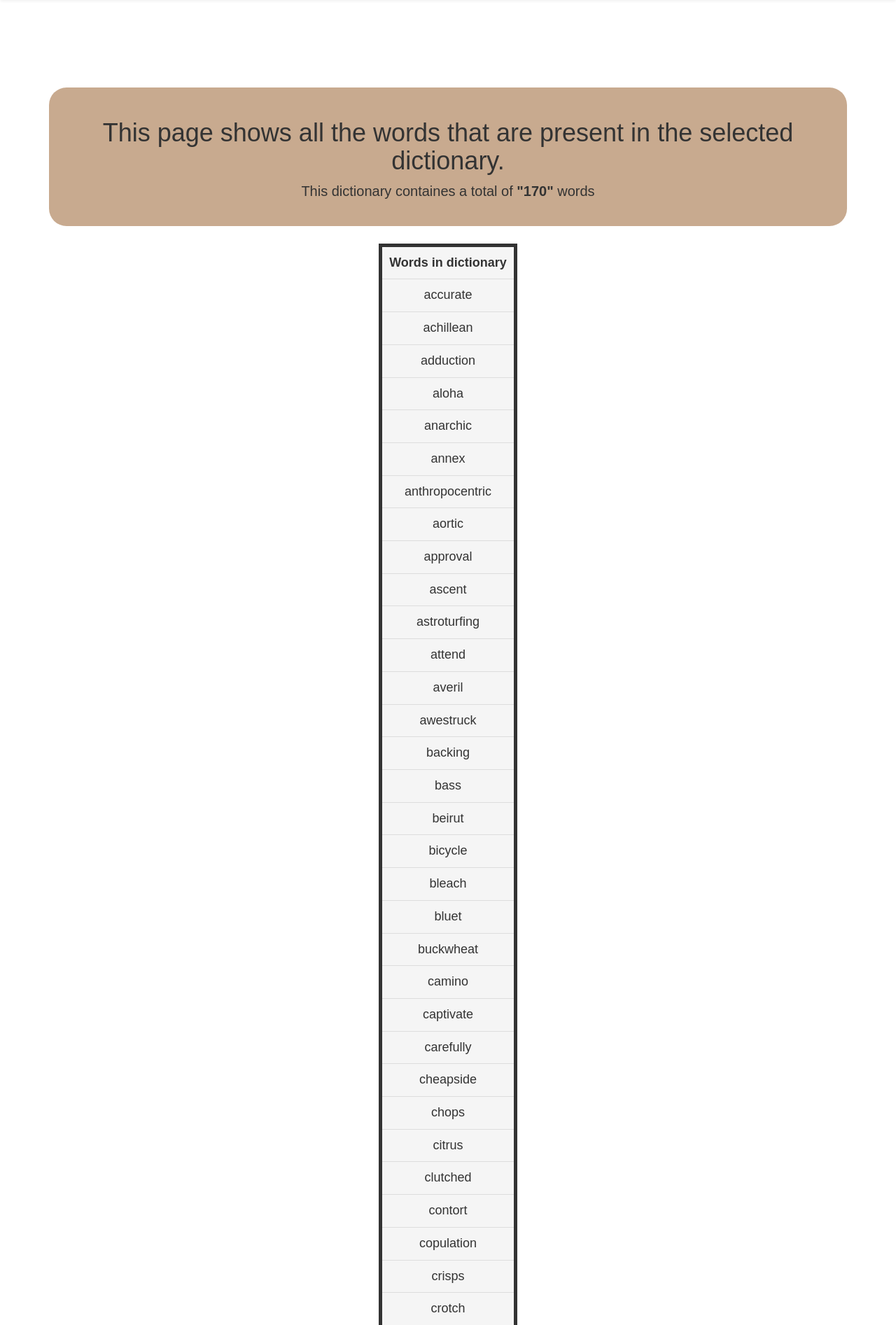
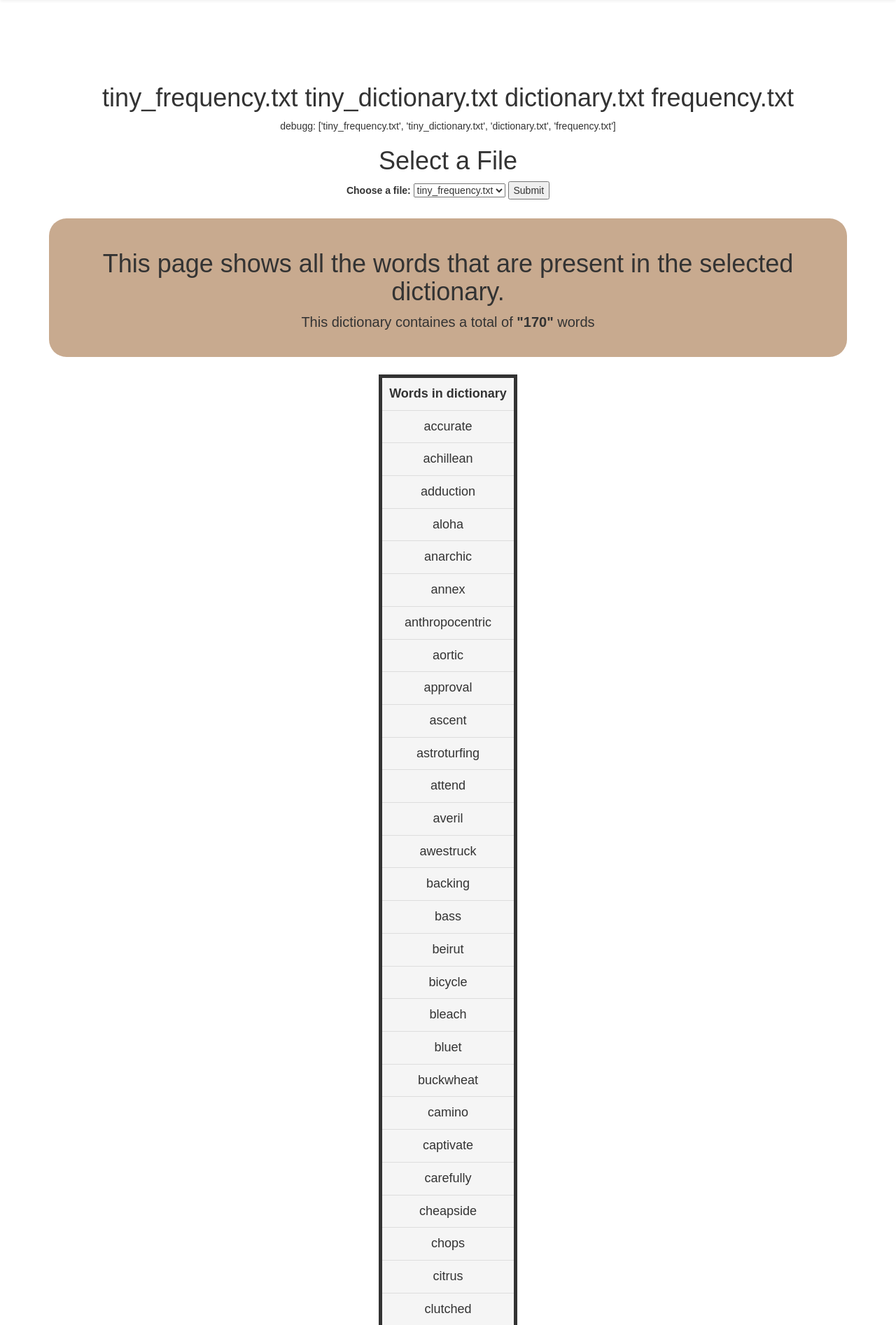
Before and after one commit to hihassan1998/spellManager, a Flask app: page /words in a window 1280 px wide. Shown: the part 51-1944 px from the top of the page at 70% size. Run offline with Flask 3, Linux system fonts and the light colour scheme; some libraries are stand-ins or nearby versions.

Commit message:
added template for file selection with a dropdown of file anmes and files desciptions to be added with file anmes on template

```diff
--- a/app.py
+++ b/app.py
@@ -35,6 +35,26 @@ def main():
     return render_template("index.html")
 
 
+@app.route('/check_word', methods=["GET", "POST"])
+def check_word():
+    """
+    Display the leaderboard page with the current entries and total points.
+    """
+    initialize_trie()
+    search_result = None
+    searched_word = ""
+    if request.method == "POST":
+        searched_word = request.form.get("word", "").strip().lower()
+        if searched_word:
+            search_result = trie.search(searched_word)
+            # print("reply from class:", search_result)
+
+    return render_template("check_word.html",
+                           search_result=search_result,
+                           searched_word=searched_word,
+                           )
+
+
 @app.route('/search', methods=['GET'])
 def search():
     prefix = request.args.get('prefix', '')
@@ -53,24 +73,41 @@ def reset():
     return redirect(url_for('main'))
 
 
-@app.route("/words", methods=['GET'])
+@app.route("/select", methods=['GET','POST'])
+def select():
+    """
+    Route for the about page
+    """
+    list_files = FileManager.get_available_files()
+    print("file names:", list_files)
+    # initialize_trie()
+    return render_template('select.html',
+                           list_files=list_files
+                           )
+
+@app.route("/words", methods=['GET','POST'])
 def words():
     """
     Route for the about page
     """
+    list_files = FileManager.get_available_files()
+    print("file names:", list_files)
     initialize_trie()
     words_in_list = trie.get_all_words()
-    for word in words_in_list:
-        print(word)
+    # for word in words_in_list:
+        # print(word)
     # print("the words returned:", words_in_list)
     total_nodes = trie.size()
     # all_words_list = trie.search_prefix('')
     words = trie.get_all_words()
     sorted_words = sorted(words)
     return render_template('all_words.html',
-                        #    words=sorted_words,
+                           #    words=sorted_words,
                            words=sorted_words,
-                           total_nodes=total_nodes)
+                           total_nodes=total_nodes,
+                           list_files=list_files
+                           )
+
 
 @app.route("/about")
 def about():
@@ -78,35 +115,6 @@ def about():
     Route for the about page
     """
     return render_template("about.html")
-
-
-@app.route('/check_word', methods=["GET", "POST"])
-def check_word():
-    """
-    Display the leaderboard page with the current entries and total points.
-    """
-    initialize_trie()
-    search_result = None
-    searched_word = ""
-    if request.method == "POST":
-        searched_word = request.form.get("word", "").strip().lower()
-        if searched_word:
-            search_result = trie.search(searched_word)
-            print("reply from class:", search_result)
-
-    return render_template("check_word.html",
-                           search_result=search_result,
-                           searched_word=searched_word,
-                           )
-
-
-@app.route('/delete_mode', methods=['POST'])
-def delete_mode():
-    """
-    Toggle the delete mode on the leaderboard page.
-    """
-    session['delete_mode'] = not session.get('delete_mode', False)
-    return redirect(url_for('leaderboard'))
 
 
 @app.route('/check_word', methods=['POST'])
@@ -121,6 +129,15 @@ def add_entry():
     session['player_name_submitted'] = True
 
     return redirect(url_for('check_word'))
+
+
+@app.route('/delete_mode', methods=['POST'])
+def delete_mode():
+    """
+    Toggle the delete mode on the leaderboard page.
+    """
+    session['delete_mode'] = not session.get('delete_mode', False)
+    return redirect(url_for('leaderboard'))
 
 
 @app.route('/leaderboard/<int:index>', methods=['POST'])
--- a/src/trie.py
+++ b/src/trie.py
@@ -60,7 +60,6 @@ class Trie:
             for char, child in node.children.items():
                 words.extend(_dfs(child, prefix + char))
             return words
-
         node = self.root
         for char in prefix:
             if char not in node.children:
--- a/templates/all_words.html
+++ b/templates/all_words.html
@@ -1,6 +1,29 @@
 {% include 'header.html' %}
 
 <div class="container" role="home">
+    <h1>
+        {% for file in list_files %}
+        <tr>
+            <td>
+                {{ file }}
+            </td>
+        </tr>
+        {% endfor %}
+    </h1>
+    debugg: {{list_files}}
+
+    <h1>Select a File</h1>
+    <form method="POST" action="/words"> <!-- Adjust the action based on your needs -->
+        <label for="file-select">Choose a file:</label>
+        <select name="file" id="file-select">
+            {% for file in list_files %}
+            <option value="{{ file }}">{{ file }}</option>
+            {% endfor %}
+        </select>
+        <button type="submit">Submit</button>
+    </form>
+
+
 
     <div
         style="background: rgba(180, 138, 101, 0.724); padding:25px;  border-radius:25px;  font-size: 2rem; margin-top:25px;">
@@ -26,12 +49,8 @@
                     </td>
                 </tr>
                 {% endfor %}
-            <tfoot>
-
-            </tfoot>
             </tbody>
         </table>
-
     </div>
 </div>
 
```
Also changed, not shown: templates/select.html (added, +30 -0 lines).
